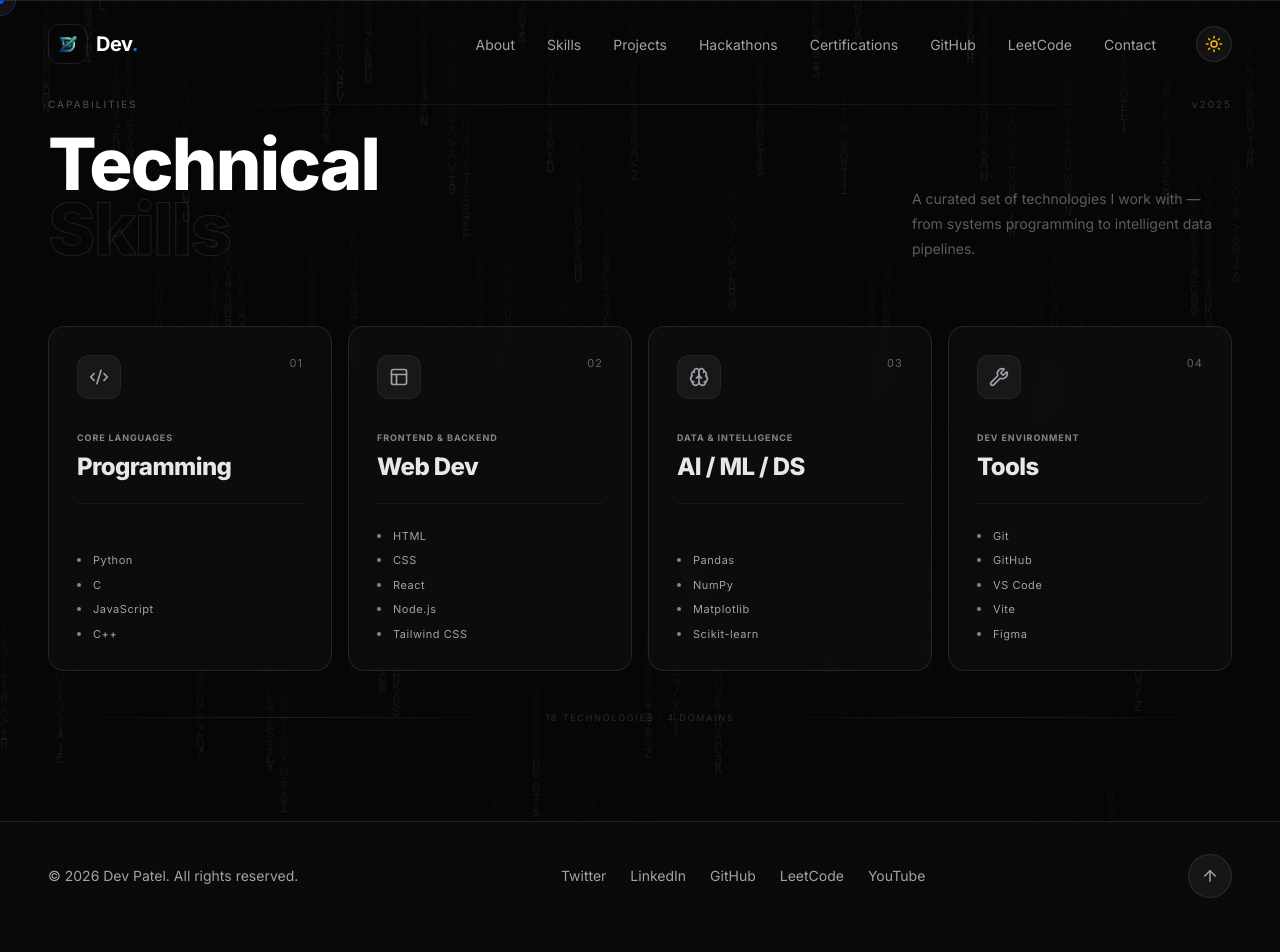
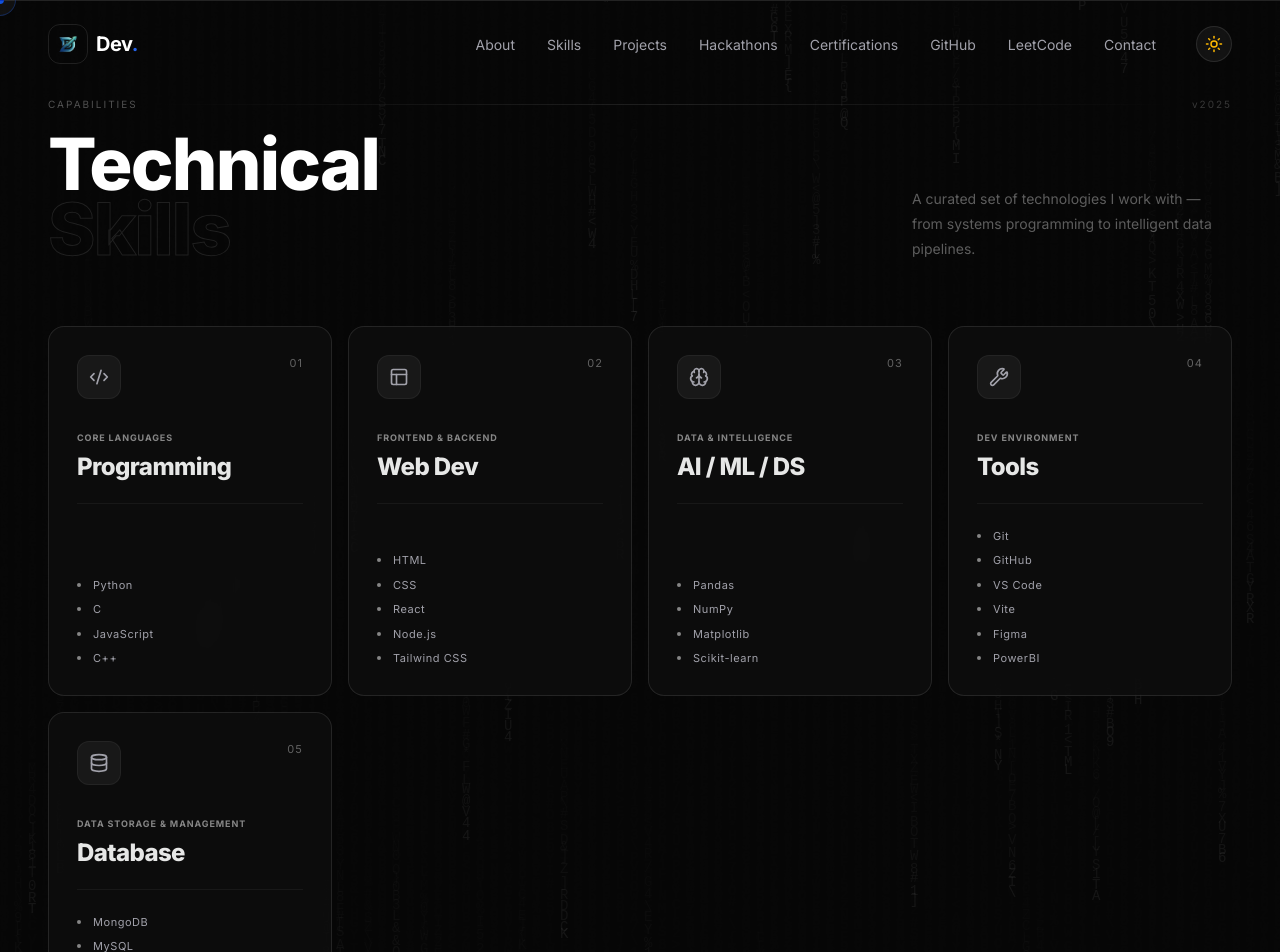
Before and after one commit to Dev1822/Portfolio, a React (Vite) app: page /developer-skills in a window 1280 px wide. Shown: the top 952 px of the page. Before the commit the page ends 930 px from the top, so only its background shows below. Built offline with nearby package versions, Linux system fonts and the light colour scheme.

Commit message:
Added new skills

```diff
--- a/src/components/Skills.jsx
+++ b/src/components/Skills.jsx
@@ -1,6 +1,6 @@
 import React, { useState, useEffect } from 'react';
 import { motion } from 'framer-motion';
-import { Code2, Layout, Brain, Wrench } from 'lucide-react';
+import { Code2, Layout, Brain, Wrench, Database } from 'lucide-react';
 import Reveal from './animations/Reveal';
 import MatrixRain from './animations/MatrixRain';
 
@@ -56,10 +56,19 @@
       title: "Tools",
       label: "04",
       icon: Wrench,
-      skills: ["Git", "GitHub", "VS Code", "Vite", "Figma"],
+      skills: ["Git", "GitHub", "VS Code", "Vite", "Figma", "PowerBI"],
       accent: "#FB923C",
       glow: "rgba(251,146,60,0.2)",
       tag: "DEV ENVIRONMENT"
+    },
+    {
+      title: "Database",
+      label: "05",
+      icon: Database,
+      skills: ["MongoDB","MySQL"],
+      accent: "#FACC15",
+      glow: "rgba(250,204,21,0.2)",
+      tag: "DATA STORAGE & MANAGEMENT"
     }
   ];
 
```
